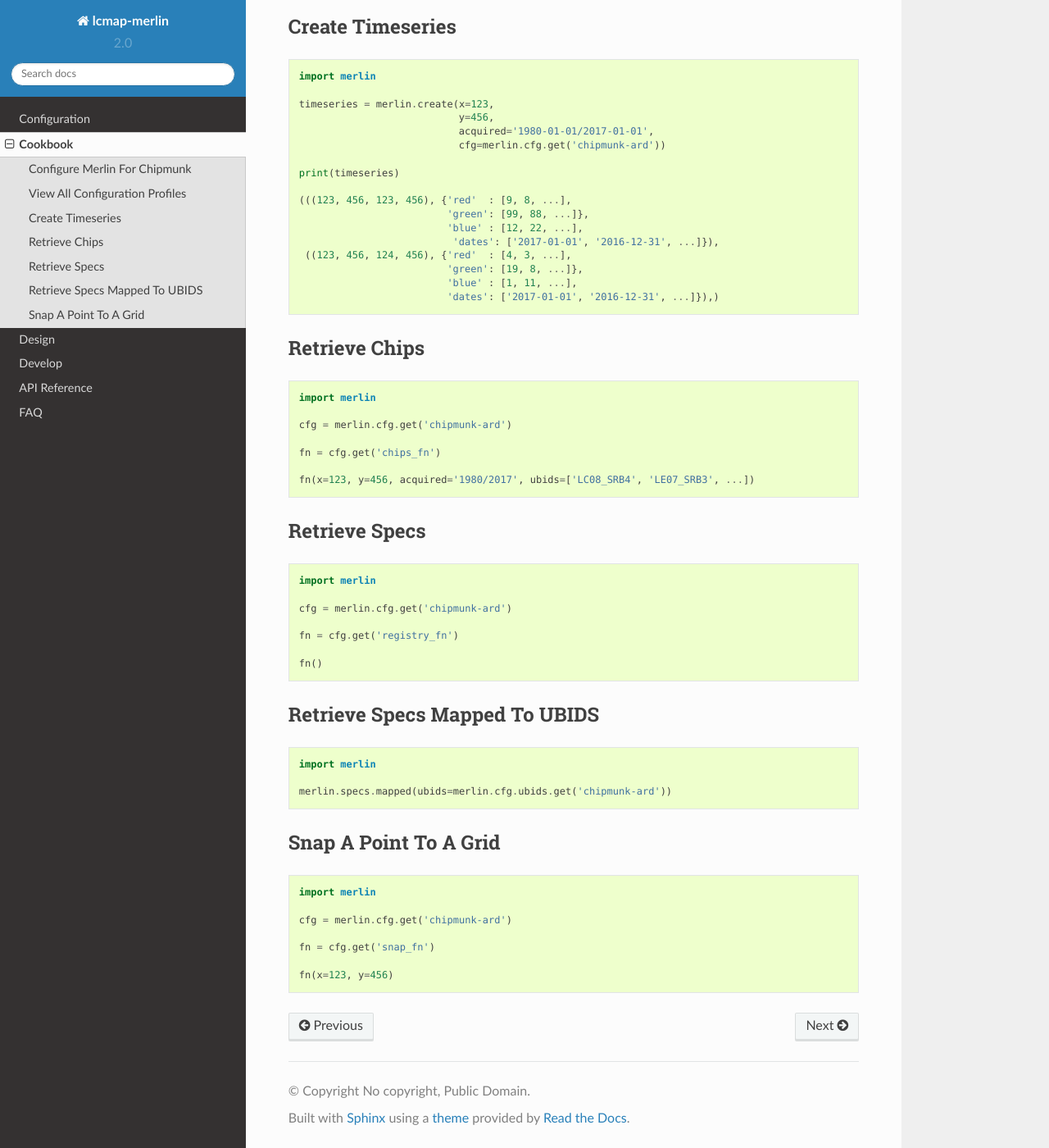
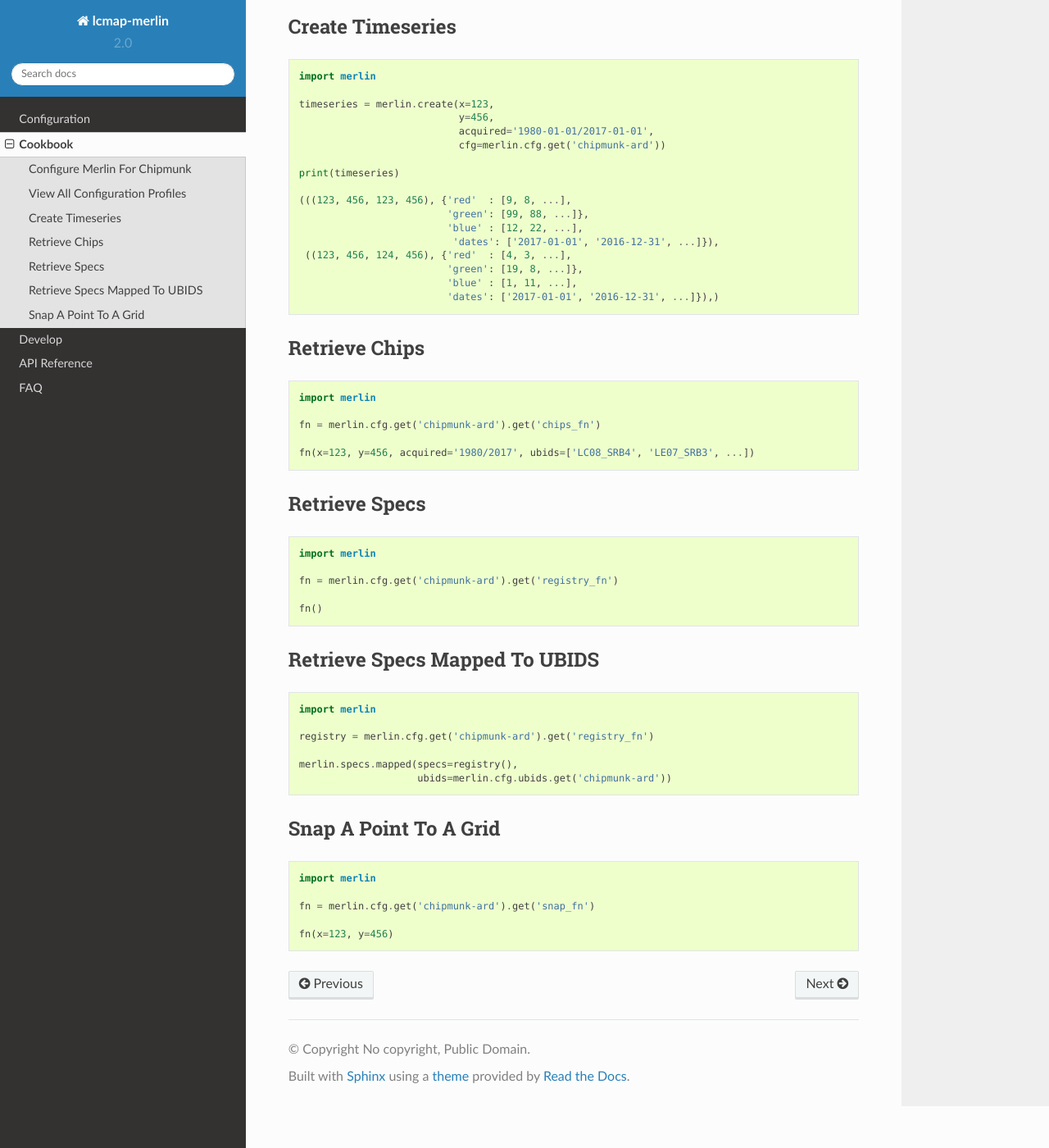
Before and after one commit to USGS-EROS/lcmap-merlin, a Sphinx documentation site: the page built from docs/source/cookbook.rst, in a window 1280 px wide and 1400 px high, scrolled down 786 px. Shown: the whole window at 82% size. Built offline with Sphinx 7.4.7 and the Read the Docs theme 2.0.0, drawn with Linux system fonts in a browser that asks for light colours; formulas are drawn with MathJax 3.

Commit message:
removed unneeded design.rst.  Design is documented pretty well in the code.  Updated docstrings for rendering.  RC1 is ready to be cut.

```diff
--- a/docs/source/cookbook.rst
+++ b/docs/source/cookbook.rst
@@ -66,9 +66,7 @@ Retrieve Chips
 
     import merlin
 
-    cfg = merlin.cfg.get('chipmunk-ard')
-
-    fn = cfg.get('chips_fn')
+    fn = merlin.cfg.get('chipmunk-ard').get('chips_fn')
 
     fn(x=123, y=456, acquired='1980/2017', ubids=['LC08_SRB4', 'LE07_SRB3', ...])
 
@@ -80,9 +78,7 @@ Retrieve Specs
 
     import merlin
 
-    cfg = merlin.cfg.get('chipmunk-ard')
-
-    fn = cfg.get('registry_fn')
+    fn = merlin.cfg.get('chipmunk-ard').get('registry_fn')
 
     fn()
 
@@ -94,7 +90,10 @@ Retrieve Specs Mapped To UBIDS
 
     import merlin
 
-    merlin.specs.mapped(ubids=merlin.cfg.ubids.get('chipmunk-ard'))
+    registry = merlin.cfg.get('chipmunk-ard').get('registry_fn')
+
+    merlin.specs.mapped(specs=registry(),
+                        ubids=merlin.cfg.ubids.get('chipmunk-ard'))
 
 
 Snap A Point To A Grid
@@ -103,8 +102,6 @@ Snap A Point To A Grid
 
     import merlin
 
-    cfg = merlin.cfg.get('chipmunk-ard')
-
-    fn = cfg.get('snap_fn')
+    fn = merlin.cfg.get('chipmunk-ard').get('snap_fn')
 
     fn(x=123, y=456)
--- a/docs/source/index.rst
+++ b/docs/source/index.rst
@@ -5,7 +5,6 @@
 
   configuration.rst
   cookbook.rst
-  design.rst
   develop.rst
   api/index.rst
   faq.rst
```
Also changed, not shown: docs/source/design.rst (deleted, +0 -61 lines), 2 other files.
